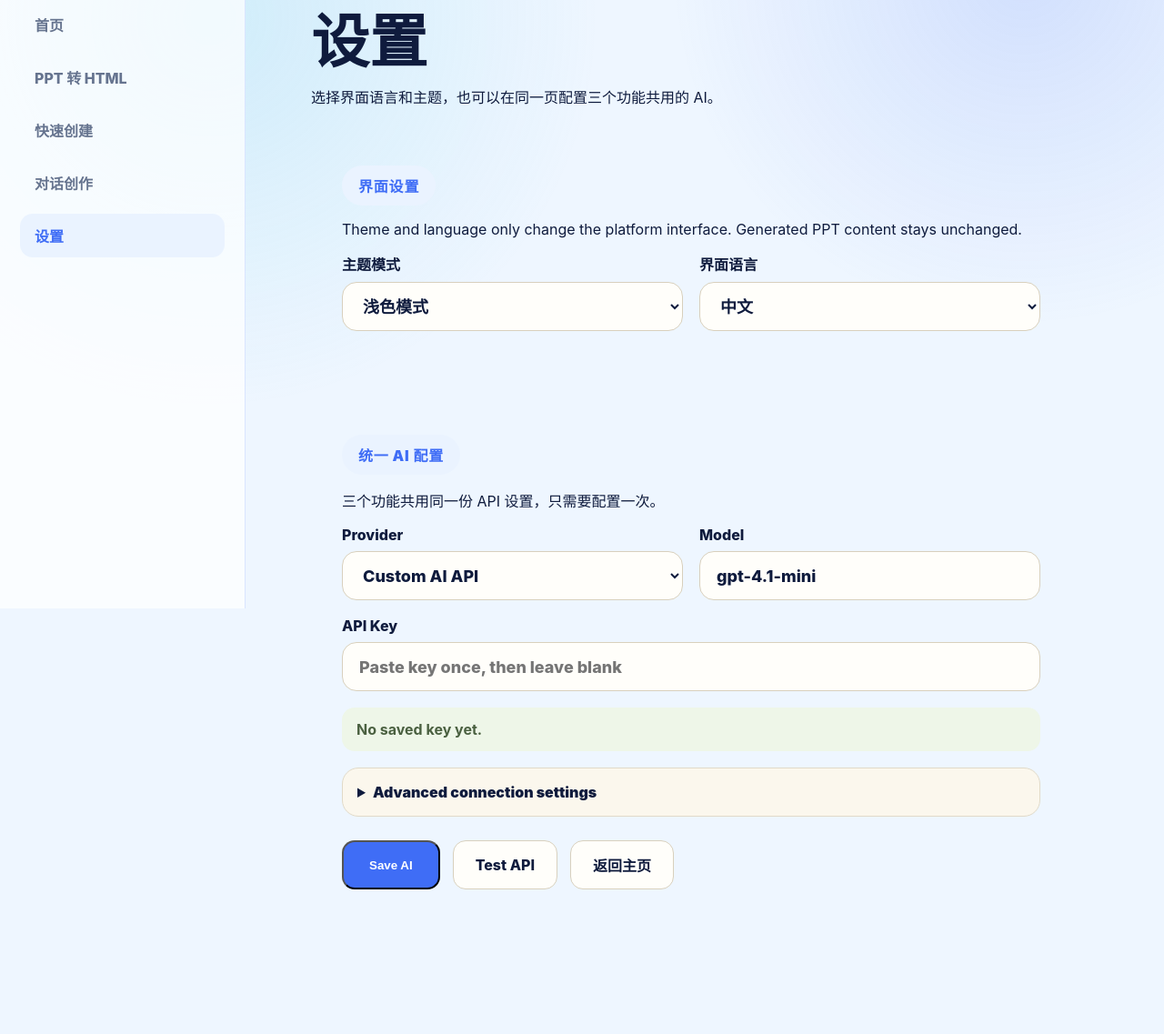
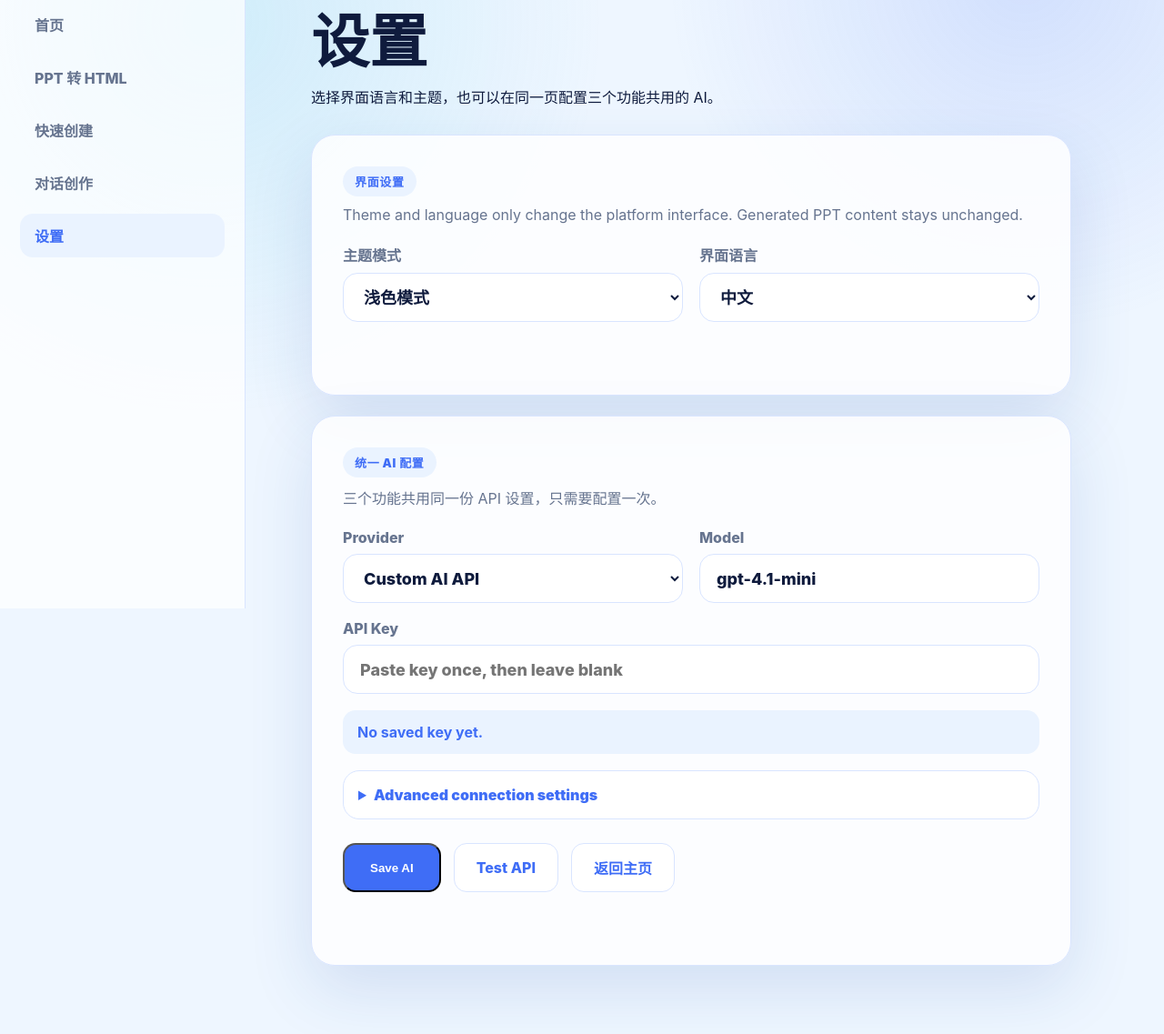
Before and after one commit to Frankyi093/PPT-HTML-Studio, a website: page app/frontend/ai-settings.html in a window 1280 px wide. Shown: the part 131-1268 px from the top of the page at 91% size. Drawn offline with Linux system fonts and the light colour scheme; no server answers.

```diff
--- a/app/frontend/static/ai-settings.css
+++ b/app/frontend/static/ai-settings.css
@@ -1,7 +1,3 @@
-body {
-  grid-template-columns: 270px minmax(0, 1fr);
-}
-
 .settings-main {
   width: min(980px, 100%);
   padding: clamp(32px, 6vw, 72px);
@@ -16,11 +12,26 @@
 }
 
 .settings-card {
+  margin-bottom: 22px;
   padding: 34px;
-  border: 1px solid var(--line);
+  border: 1px solid var(--home-line);
   border-radius: 26px;
-  background: var(--panel);
-  box-shadow: var(--shadow);
+  background: var(--home-panel);
+  box-shadow: var(--home-shadow);
+}
+
+.settings-section-head {
+  margin-bottom: 22px;
+}
+
+.settings-section-head p {
+  margin: 10px 0 0;
+  color: var(--home-muted);
+}
+
+.eyebrow.compact {
+  padding: 7px 13px;
+  font-size: 13px;
 }
 
 .form-grid {
@@ -32,7 +43,7 @@
 label {
   display: grid;
   gap: 8px;
-  color: var(--muted);
+  color: var(--home-muted);
   font-weight: 800;
 }
 
@@ -45,11 +56,11 @@
 textarea {
   width: 100%;
   min-height: 54px;
-  border: 1px solid #d8d0bd;
+  border: 1px solid var(--home-line);
   border-radius: 16px;
   padding: 0 18px;
-  background: #fffefa;
-  color: var(--ink);
+  background: var(--home-panel-strong);
+  color: var(--home-ink);
   font: inherit;
   font-size: 18px;
   outline: none;
@@ -65,22 +76,22 @@
   margin: 18px 0 10px;
   padding: 14px 16px;
   border-radius: 14px;
-  background: #eef6e8;
-  color: #4a6040;
+  background: var(--home-soft);
+  color: var(--home-primary);
   font-weight: 750;
 }
 
 .advanced-settings {
   margin-top: 18px;
-  border: 1px solid #e1dac8;
+  border: 1px solid var(--home-line);
   border-radius: 18px;
   padding: 16px;
-  background: #fbf7ed;
+  background: var(--home-panel-strong);
 }
 
 .advanced-settings summary {
   cursor: pointer;
-  color: var(--green);
+  color: var(--home-primary);
   font-weight: 900;
 }
 
@@ -101,10 +112,10 @@
   align-items: center;
   justify-content: center;
   padding: 0 24px;
-  border: 1px solid #d8d0bd;
+  border: 1px solid var(--home-line);
   border-radius: 14px;
-  background: #fffefa;
-  color: var(--green);
+  background: var(--home-panel-strong);
+  color: var(--home-primary);
   text-decoration: none;
   font: inherit;
   font-weight: 850;
@@ -114,7 +125,7 @@
 .status-line {
   min-height: 28px;
   margin: 18px 0 0;
-  color: var(--muted);
+  color: var(--home-muted);
   font-weight: 750;
 }
 
```
